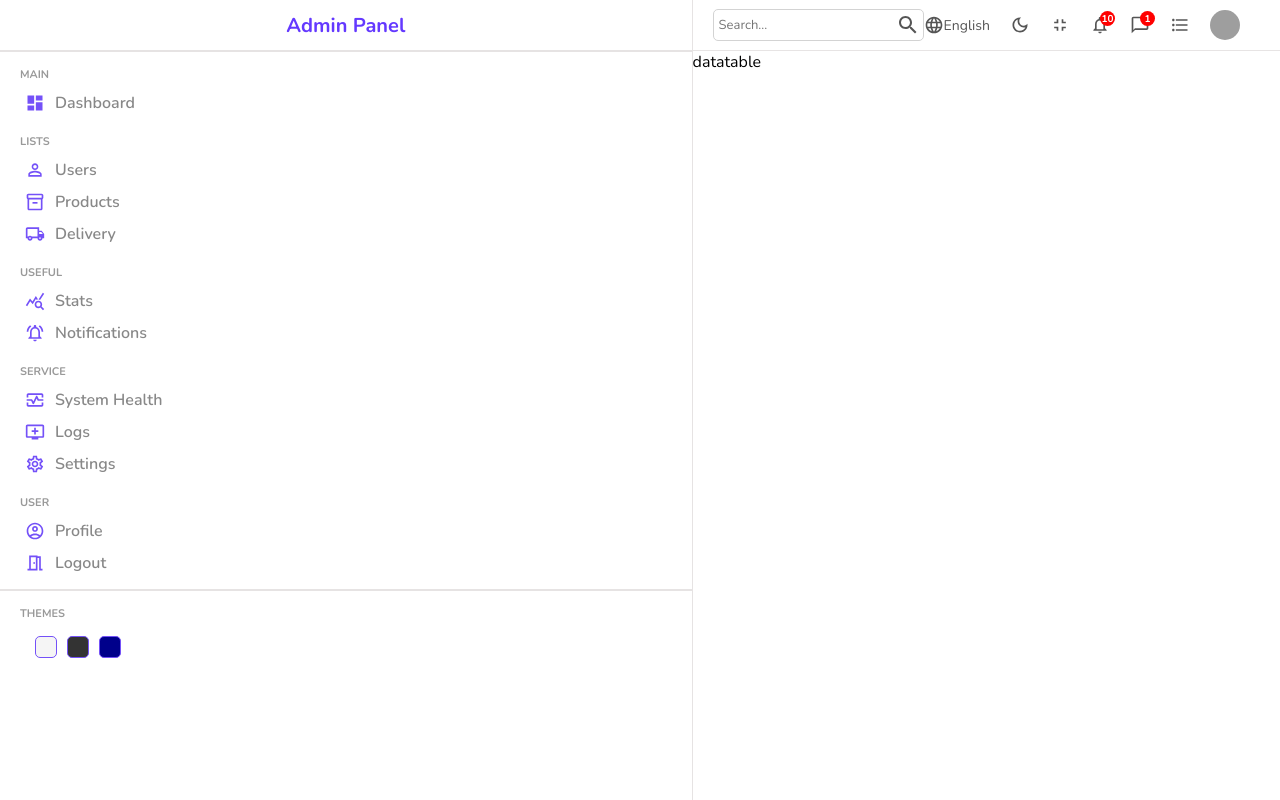
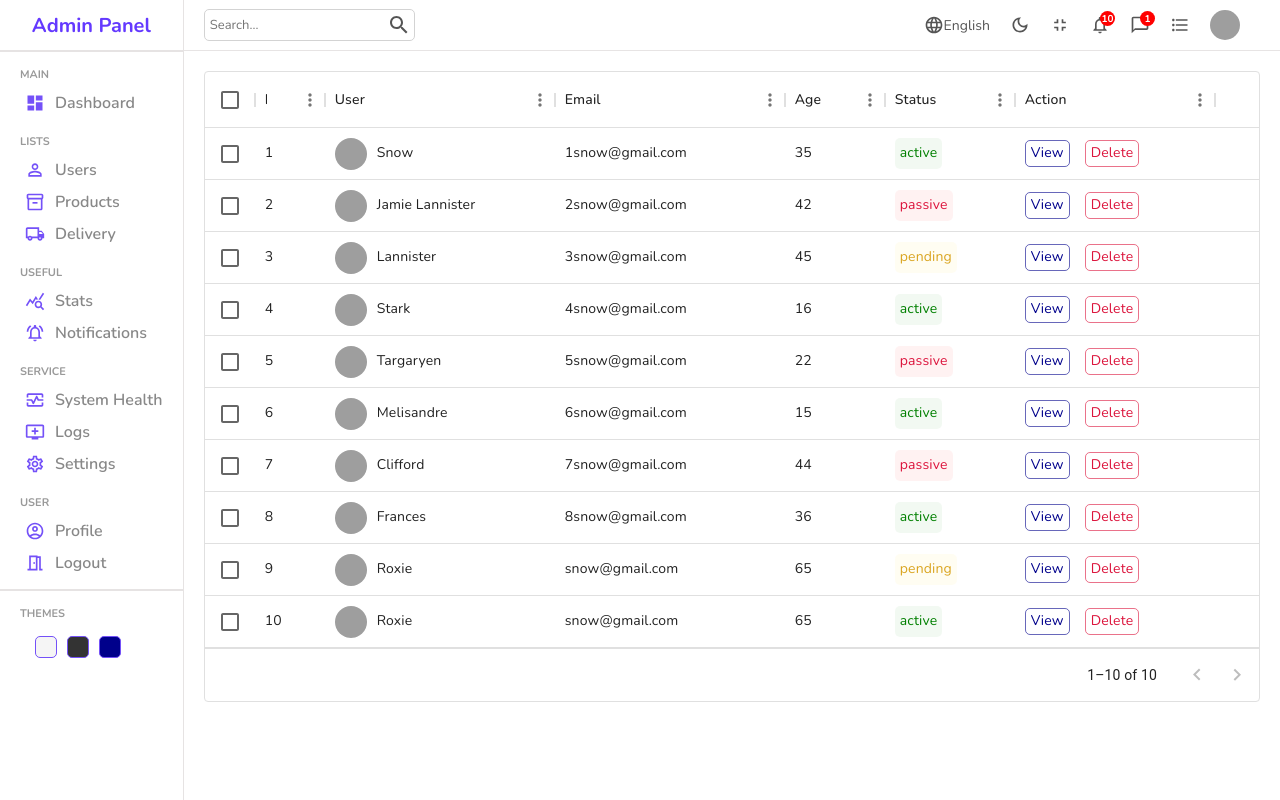
Before and after one commit to sumankmaiti/ReactAdminPanel, a React (Create React App) app in the folder frontend/: page /users in a window 1280 px wide. Built offline with nearby package versions, Linux system fonts and the light colour scheme; grey boxes are pictures that could not be loaded.

Commit message:
data table completed

```diff
--- a/frontend/package.json
+++ b/frontend/package.json
@@ -7,6 +7,7 @@
     "@emotion/styled": "^11.10.6",
     "@mui/icons-material": "^5.11.16",
     "@mui/material": "^5.12.2",
+    "@mui/x-data-grid": "^6.5.0",
     "@testing-library/jest-dom": "^5.16.5",
     "@testing-library/react": "^13.4.0",
     "@testing-library/user-event": "^13.5.0",
--- /dev/null
+++ b/frontend/src/components/datatable/Datatable.jsx
@@ -0,0 +1,29 @@
+import './datatable.scss'
+import { DataGrid } from '@mui/x-data-grid';
+
+import {userColumns, userRows} from '../../datatablesource.js'
+
+const Datatable = () => {
+
+	const actionColumn = [{field: "action", headerName: "Action", width: 200, renderCell: () => {
+		return (
+			<div className='cellAction'>
+				<div className='viewButton'> View </div>
+				<div className='deleteButton'> Delete </div>
+			</div>
+		)
+	}}]
+	return (
+		<div className='datatable'>
+			<DataGrid
+				rows={userRows}
+				columns={userColumns.concat(actionColumn)}
+				pageSize={5}
+				pageSizeOptions={[5, 10]}
+				checkboxSelection
+			/>
+		</div>
+	)
+}
+
+export default Datatable
--- /dev/null
+++ b/frontend/src/components/datatable/datatable.scss
@@ -0,0 +1,58 @@
+.datatable {
+	padding: 20px;
+
+	.cellWithImg {
+		display: flex;
+		align-items: center;
+
+		.cellImg {
+			width: 32px;
+			height: 32px;
+			border-radius: 50%;
+			object-fit: cover;
+			margin-right: 10px;
+		}
+	}
+
+	.cellWithStatus {
+		padding: 5px;
+		border-radius: 5px;
+
+		&.active {
+			background-color: rgba(0, 128, 0, 0.05);
+			color: green;
+		}
+
+		&.pending {
+			background-color: rgba(255, 217, 0, 0.05);
+			color: goldenrod;
+		}
+
+		&.passive {
+			background-color: rgba(255, 0, 0, 0.05);
+			color: crimson;
+		}
+	}
+
+	.cellAction {
+		display: flex;
+		align-items: center;
+		gap: 15px;
+
+		.viewButton {
+			padding: 2px 5px;
+			border: 1px solid rgba(0, 0, 139, 0.596);
+			color: darkblue;
+			border-radius: 5px;
+			cursor: pointer;
+		}
+
+		.deleteButton {
+			padding: 2px 5px;
+			border: 1px solid rgba(220, 20, 60, 0.6);
+			color: crimson;
+			border-radius: 5px;
+			cursor: pointer;
+		}
+	}
+}
--- /dev/null
+++ b/frontend/src/datatablesource.js
@@ -0,0 +1,102 @@
+export const userColumns = [
+	{field: "id", headerName: "ID", width: 70},
+	{field: "user", headerName: "User", width: 230, renderCell: (params) => {
+		return (
+			<div className="cellWithImg">
+				<img className="cellImg" src={params.row.img} alt="avater" />
+				{params.row.username}
+			</div>
+		)
+	}},
+	{field: "email", headerName: "Email", width: 230},
+	{field: "age", headerName: "Age", width: 100},
+	{field: "status", headerName: "Status", width: 130, renderCell: (params) => {
+		return (
+			<div className={`cellWithStatus ${params.row.status}`}>{params.row.status}</div>
+		)
+	}},
+]
+
+  //temporary data
+  export const userRows = [
+	{
+	  id: 1,
+	  username: "Snow",
+	  img: "https://images.pexels.com/photos/1820770/pexels-photo-1820770.jpeg?auto=compress&cs=tinysrgb&dpr=2&w=500",
+	  status: "active",
+	  email: "1snow@gmail.com",
+	  age: 35,
+	},
+	{
+	  id: 2,
+	  username: "Jamie Lannister",
+	  img: "https://images.pexels.com/photos/1820770/pexels-photo-1820770.jpeg?auto=compress&cs=tinysrgb&dpr=2&w=500",
+	  email: "2snow@gmail.com",
+	  status: "passive",
+	  age: 42,
+	},
+	{
+	  id: 3,
+	  username: "Lannister",
+	  img: "https://images.pexels.com/photos/1820770/pexels-photo-1820770.jpeg?auto=compress&cs=tinysrgb&dpr=2&w=500",
+	  email: "3snow@gmail.com",
+	  status: "pending",
+	  age: 45,
+	},
+	{
+	  id: 4,
+	  username: "Stark",
+	  img: "https://images.pexels.com/photos/1820770/pexels-photo-1820770.jpeg?auto=compress&cs=tinysrgb&dpr=2&w=500",
+	  email: "4snow@gmail.com",
+	  status: "active",
+	  age: 16,
+	},
+	{
+	  id: 5,
+	  username: "Targaryen",
+	  img: "https://images.pexels.com/photos/1820770/pexels-photo-1820770.jpeg?auto=compress&cs=tinysrgb&dpr=2&w=500",
+	  email: "5snow@gmail.com",
+	  status: "passive",
+	  age: 22,
+	},
+	{
+	  id: 6,
+	  username: "Melisandre",
+	  img: "https://images.pexels.com/photos/1820770/pexels-photo-1820770.jpeg?auto=compress&cs=tinysrgb&dpr=2&w=500",
+	  email: "6snow@gmail.com",
+	  status: "active",
+	  age: 15,
+	},
+	{
+	  id: 7,
+	  username: "Clifford",
+	  img: "https://images.pexels.com/photos/1820770/pexels-photo-1820770.jpeg?auto=compress&cs=tinysrgb&dpr=2&w=500",
+	  email: "7snow@gmail.com",
+	  status: "passive",
+	  age: 44,
+	},
+	{
+	  id: 8,
+	  username: "Frances",
+	  img: "https://images.pexels.com/photos/1820770/pexels-photo-1820770.jpeg?auto=compress&cs=tinysrgb&dpr=2&w=500",
+	  email: "8snow@gmail.com",
+	  status: "active",
+	  age: 36,
+	},
+	{
+	  id: 9,
+	  username: "Roxie",
+	  img: "https://images.pexels.com/photos/1820770/pexels-photo-1820770.jpeg?auto=compress&cs=tinysrgb&dpr=2&w=500",
+	  email: "snow@gmail.com",
+	  status: "pending",
+	  age: 65,
+	},
+	{
+	  id: 10,
+	  username: "Roxie",
+	  img: "https://images.pexels.com/photos/1820770/pexels-photo-1820770.jpeg?auto=compress&cs=tinysrgb&dpr=2&w=500",
+	  email: "snow@gmail.com",
+	  status: "active",
+	  age: 65,
+	},
+  ];
--- a/frontend/src/pages/home/home.scss
+++ b/frontend/src/pages/home/home.scss
@@ -1,5 +1,6 @@
 .home {
 	display: flex;
+	width: 100%;
 
 	.homeContainer {
 		flex: 6;
--- a/frontend/src/pages/list/List.jsx
+++ b/frontend/src/pages/list/List.jsx
@@ -1,14 +1,15 @@
-import Navbar from'../../components/navbar/Navbar'
+import Datatable from '../../components/datatable/Datatable'
+import Navbar from '../../components/navbar/Navbar'
 import Sidebar from '../../components/sidebar/Sidebar'
 import "./list.scss"
 
 const List = () => {
 	return (
 		<div className='list'>
-    <Sidebar />
+			<Sidebar/>
 			<div className="listContainer">
-      <Navbar />
-      datatable
+				<Navbar/>
+				<Datatable/>
 			</div>
 		</div>
 	)
--- a/frontend/src/pages/list/list.scss
+++ b/frontend/src/pages/list/list.scss
@@ -1,4 +1,8 @@
-.list{
-    display: flex;
+.list {
+	display: flex;
+	width: 100%;
 
+	.listContainer {
+		flex: 6;
+	}
 }
```
Also changed, not shown: 1 other file (tests, documents, lock files or other folders). Lines whose indentation alone changed are shown as unchanged.
